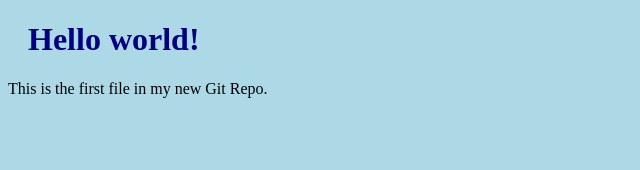
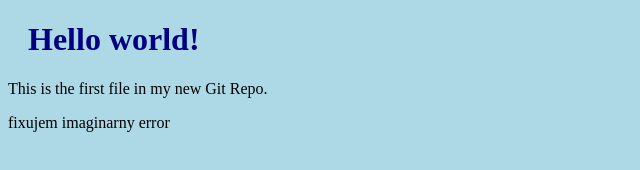
Before and after one commit to mraznicka/zasnovy, a plain HTML site: page index.html in a window 1280 px wide. Shown: the whole page, without its empty margins (0-640 px from the left). Drawn offline with Linux system fonts and the light colour scheme.

Commit message:
emergency fixla som imaginarnu chybu

```diff
--- a/index.html
+++ b/index.html
@@ -8,6 +8,7 @@
 
 <h1>Hello world!</h1>
 <p>This is the first file in my new Git Repo.</p>
+<p>fixujem imaginarny error</p>
 
 </body>
 </html>
```
